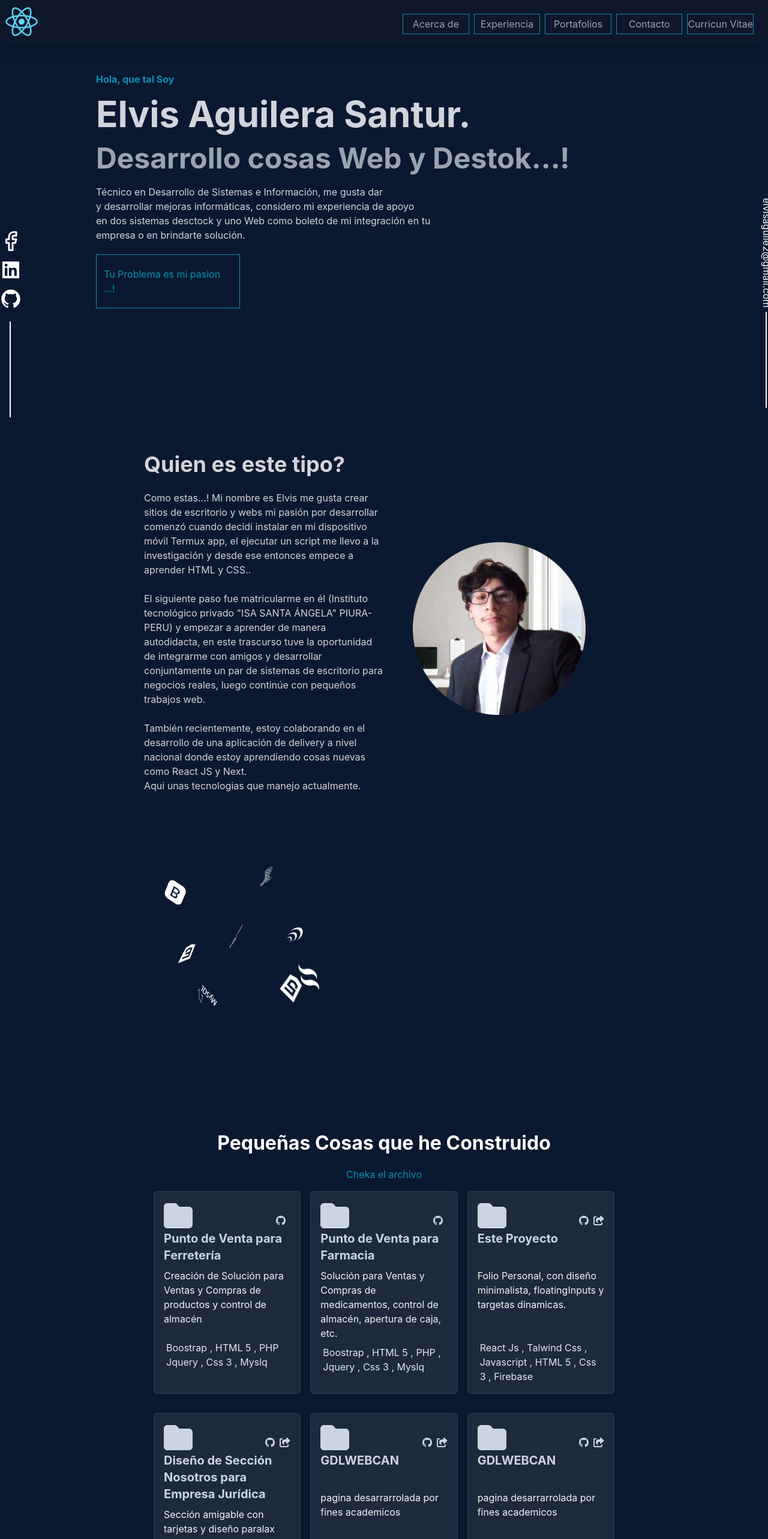
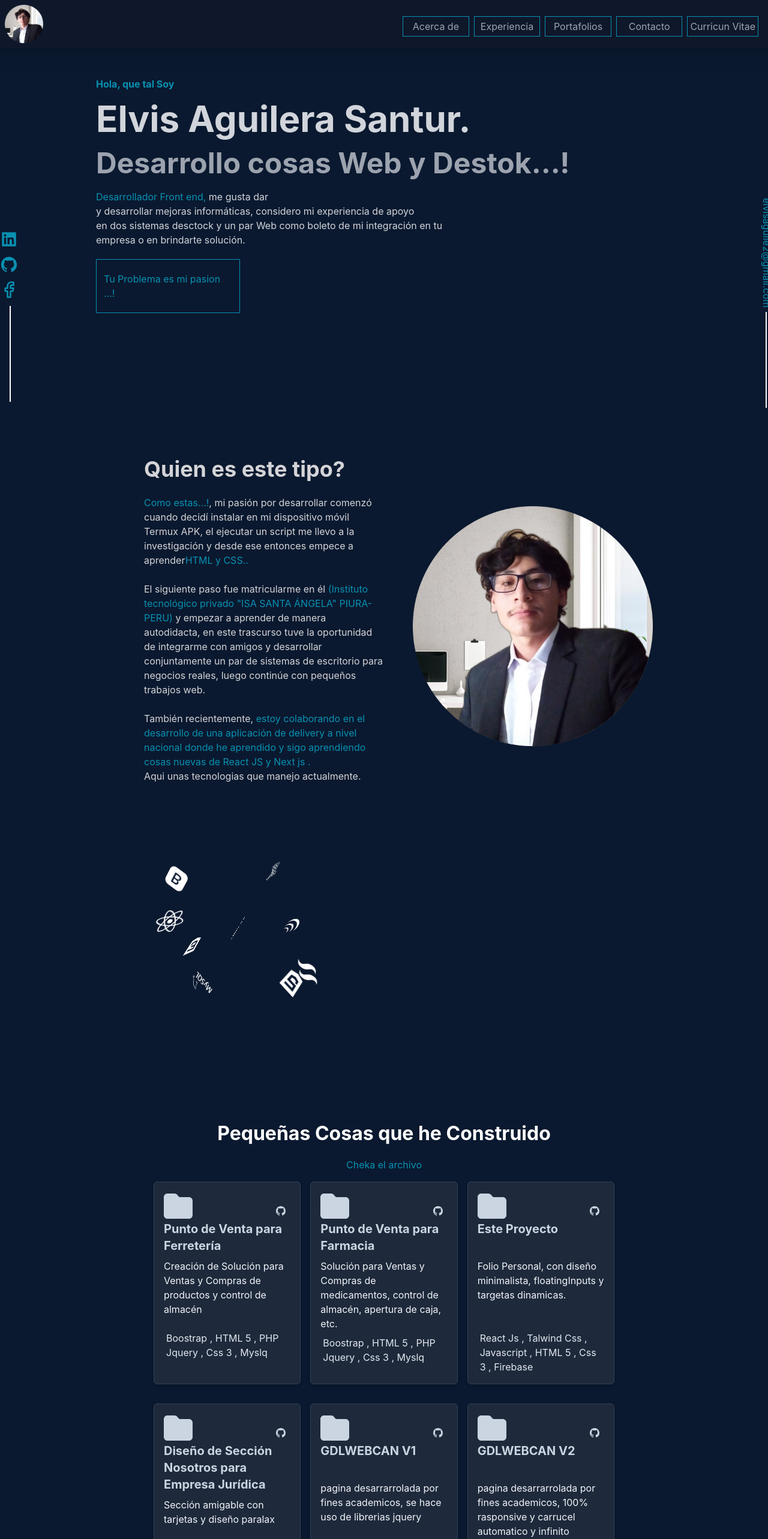
Before and after one commit to Termux-Master93/folioPerson, a React (Create React App) app: page / in a window 1280 px wide. Shown: the top 2566 px of the page at 60% size. Built offline with nearby package versions, Linux system fonts and the light colour scheme.

Commit message:
mejorar aspectos rasponsivos y incluir laxyLoader pra la carga peresoza

```diff
--- a/src/components/Folio/Components/Experienci.jsx
+++ b/src/components/Folio/Components/Experienci.jsx
@@ -1,12 +1,9 @@
 import React from "react";
-import { faFolder,faShareFromSquare } from "@fortawesome/free-solid-svg-icons";
+import { faFolder, faShareFromSquare } from "@fortawesome/free-solid-svg-icons";
 import { FontAwesomeIcon } from "@fortawesome/react-fontawesome";
 
 import { BsGithub } from "react-icons/bs";
 
-//https://termux-master93.github.io/git_GDLWEBCAP_BOOSTRAP/site
-//https://webcacecob.netlify.app/nosotros
-//https://peaceful-brigadeiros-c7d9f7.netlify.app/
 const Experienci = () => {
     const folios = [
         {
@@ -14,14 +11,16 @@ const Experienci = () => {
             title: "Punto de Venta para Ferretería",
             parrafo: "Creación de Solución para Ventas y Compras de productos y control de almacén",
             tecnology: ["Boostrap", " , ", " HTML 5", " , ", "PHP", "  ", "Jquery", " , ", "Css 3", " , ", "Myslq"],
-            iconGit: <BsGithub />
+            iconGit: <BsGithub />,
+            link: "https://github.com/Termux-Master93/proyecto"
         },
         {
             id: 2,
             title: "Punto de Venta para Farmacia",
             parrafo: "Solución para Ventas y Compras de medicamentos, control de almacén, apertura de caja, etc.",
-            tecnology: ["Boostrap", " , ", " HTML 5", " , ", "PHP", " , ", "Jquery", " , ", "Css 3", " , ", "Myslq"],
-            iconGit: <BsGithub />
+            tecnology: ["Boostrap", " , ", " HTML 5", " , ", "PHP", "  ", "Jquery", " , ", "Css 3", " , ", "Myslq"],
+            iconGit: <BsGithub />,
+            link: "https://github.com/Termux-Master93/sistemaFarmacia"
         },
         {
             id: 3,
@@ -29,7 +28,9 @@ const Experienci = () => {
             parrafo: "Folio Personal, con diseño minimalista, floatingInputs y targetas dinamicas.",
             tecnology: ["React Js", " , ", "Talwind Css", " , ", "Javascript", " , ", " HTML 5", " , ", "Css 3", " , ", "Firebase"],
             iconGit: <BsGithub />,
-            iconView: <FontAwesomeIcon icon={faShareFromSquare} />
+            iconView: <FontAwesomeIcon icon={faShareFromSquare} />,
+            linkCode: "https://github.com/Termux-Master93/folioPerson",
+            link: ""
         },
         {
             id: 4,
@@ -38,30 +39,35 @@ const Experienci = () => {
             tecnology: ["Boostrap", " , ", " HTML 5", " , ", "Css 3",],
             iconGit: <BsGithub />,
             iconView: <FontAwesomeIcon icon={faShareFromSquare} />,
+            linkCode: "https://github.com/Termux-Master93/nosotros",
             link: "https://webcacecob.netlify.app/nosotros"
         },
         {
             id: 5,
-            title: "GDLWEBCAN",
-            parrafo: "pagina desarrarrolada por fines academicos",
+            title: "GDLWEBCAN V1",
+            parrafo: "pagina desarrarrolada por fines academicos, se hace uso de librerias jquery",
             tecnology: [" HTML 5", " , ", "Css 3", " , ", "Jquery", " , ", "JavaScript"],
             iconGit: <BsGithub />,
-            iconView: <FontAwesomeIcon icon={faShareFromSquare} />
+            iconView: <FontAwesomeIcon icon={faShareFromSquare} />,
+            linkCode: "",
+            link: "https://peaceful-brigadeiros-c7d9f7.netlify.app/"
         },
         {
             id: 5,
-            title: "GDLWEBCAN",
-            parrafo: "pagina desarrarrolada por fines academicos",
-            tecnology: [" HTML 5", " , ", "Css 3", " , ", "Jquery", " , ", "JavaScript"],
+            title: "GDLWEBCAN V2",
+            parrafo: "pagina desarrarrolada por fines academicos, 100% rasponsive y carrucel automatico y infinito",
+            tecnology: [" HTML 5", " , ", "Css 3", ",", "Boostrap"],
             iconGit: <BsGithub />,
-            iconView: <FontAwesomeIcon icon={faShareFromSquare} />
+            iconView: <FontAwesomeIcon icon={faShareFromSquare} />,
+            linkCode: "https://github.com/Termux-Master93/git_GDLWEBCAP_BOOSTRAP",
+            link: "https://termux-master93.github.io/git_GDLWEBCAP_BOOSTRAP/site"
         },
 
     ]
 
     return (
         <div className="container mx-auto w-3/5 mt-[10rem]">
-            <a name={3}/>
+            <a name={3} href="/#" rel="noreferrer"> </a>
             <header className="mb-4">
                 <h4 className="text-medium text-white mb-4 text-[2rem] font-bold">Pequeñas Cosas que he Construido</h4>
                 <h6 className="text-cyan-600 text-medium">Cheka el archivo</h6>
@@ -70,14 +76,14 @@ const Experienci = () => {
                 {
                     folios.map((x, index) => (
                         <div className=" grid grid-cols-1  rounded-md border border-slate-700 shadow-md mb-4 bg-slate-800">
+                            <a href={x.link} target="_BLANK" rel="noreferrer">
                                 <div className="rounded p-4 cursor-pointer">
                                     <div className="flex justify-between cursor-pointer" key={index}>
                                         <div>
                                             <FontAwesomeIcon icon={faFolder} className="boder text-[3rem] text-slate-300 border-slate-100" />
                                         </div>
                                         <div className="mt-[1.5rem] flex">
-                                       <span className=" flex mr-2 text-slate-300">{x.iconGit}</span>
-                                        <span className=" flex text-slate-300">{x.iconView}</span>
+                                            <a href={x.linkCode} target="_BLANCK" ><span className=" flex mr-2 text-slate-300">{x.iconGit}</span> </a>
                                         </div>
                                     </div>
                                     <div className="min-h-[4rem]">
@@ -88,6 +94,8 @@ const Experienci = () => {
                                         <p className=" px-1 text-left  text-slate-200 cursor-pointer">{x.tecnology}</p>
                                     </div>
                                 </div>
+                            </a>
+
                         </div>
                     ))
                 }
--- a/src/components/Folio/Components/LandingHeader.jsx
+++ b/src/components/Folio/Components/LandingHeader.jsx
@@ -24,13 +24,21 @@ const LandingHeader = () => {
 
     ]
 
+
     return (
-        <nav className={`container mx-auto bg-slate-900 opacity-100 drop-shadow-xl  sticky top-0 z-50`}>
+        <nav className={`container mx-auto w-10/12 sm:w-full bg-slate-900 opacity-100 drop-shadow-xl  sticky top-0 z-50`}>
 
-            <header className=" container w-full m-auto ">
+            <header className="container w-full m-auto ">
                 <div className="navbar">
-                    <div className="flex-1  lg:flex-none">
-                        <img className="h-14" src="logo512.png" alt="imagen logo"></img>
+                    <div
+                        className="flex-1  lg:flex-none hover:tooltip hover:tooltip-open hover:tooltip-right"
+                        data-tip={'Elvis Aguilera Santur '}
+                        >
+                        <img
+                            className="h-[4rem] cursor-pointer"
+                            src="assets/elvis.png"
+                             alt="imagen logo"
+                            />
                     </div>
                     <div className="flex justify-end flex-1 px-2">
                         <div className="flex items-stretch">
@@ -39,8 +47,13 @@ const LandingHeader = () => {
                                         <a href={`#${el.id}`}><li className="border border-cyan-600 mr-2 py-1 text-gray-400 cursor-pointer"> {el.link}</li></a>
 
                                 ))}
-                                <li className="border border-cyan-600 mr-2 py-1 text-gray-400 cursor-pointer"> Curricun Vitae</li>
-
+                                <a
+                                    target="_BLANK"
+                                    href="https://drive.google.com/file/d/1s0l99QujKz0cNe9K3BmE66kL3CzNA5_d/view?usp=sharing"
+                                    rel="noreferrer"
+                                        >
+                                    <li className="border border-cyan-600 px-1 py-1 text-gray-400 cursor-pointer"> Curricun Vitae</li>
+                                </a>
                             </ul>
                             <div className="dropdown dropdown-end lg:hidden">
                                 <label tabIndex={0} className="btn btn-ghost rounded-btn flex-none text-cyan-600">
@@ -51,7 +64,14 @@ const LandingHeader = () => {
                                             <a href={`#${el.id}`}><li className="border border-cyan-600 lg:mr-2 py-1 text-gray-400">{el.link}</li></a>
 
                                     ))}
+                                    <a
+                                        target="_BLANK"
+                                        href="https://drive.google.com/file/d/1s0l99QujKz0cNe9K3BmE66kL3CzNA5_d/view?usp=sharing"
+                                        rel="noreferrer"
+                                        >
+
                                     <li className="border border-cyan-600 py-1 text-cyan-600 ">Curricun Vitae</li>
+                                    </a>
                                 </ul>
                             </div>
                         </div>
--- a/src/components/Folio/Components/SeccionI.jsx
+++ b/src/components/Folio/Components/SeccionI.jsx
@@ -3,15 +3,16 @@ import React from "react";
 const SeccionI=()=>{
     return(
             <section>
-            <a name={1}/>
+
                 <div className="container mx-auto w-9/12 text-left">
+                    <a name={1} href="/"  > </a>
                     <p className="text-cyan-600 font-bold mb-4 mt-[3rem]"> Hola, que tal Soy</p>
                     <h1 className="text-gray-300 text-4xl sm:text-6xl mb-5 font-bold">Elvis Aguilera Santur.</h1>
                     <h2 className="text-gray-400 text-4xl sm:text-5xl mb-5 font-bold">Desarrollo cosas Web y Destok...!</h2>
                     <p className="text-gray-300 mb-5 text-1xl">
-                        Técnico en Desarrollo de Sistemas e Información, me gusta dar<br/>
+                        <span className="text-cyan-600">Desarrollador Front end, </span>me gusta dar<br/>
                         y desarrollar mejoras informáticas, considero mi experiencia de apoyo<br/>
-                        en dos sistemas desctock y uno Web como boleto de mi integración en tu<br/>
+                        en dos sistemas desctock y un par Web como boleto de mi integración en tu<br/>
                         empresa o en brindarte solución.
                     </p>
                     <p className="border border-cyan-600 text-cyan-600 mb-40 py-5 px-3 w-60">Tu Problema es mi pasion ...!</p>
--- a/src/components/Folio/Components/SectionIcons.jsx
+++ b/src/components/Folio/Components/SectionIcons.jsx
@@ -1,29 +1,84 @@
 import React from 'react';
-import {FiFacebook} from "react-icons/fi";
-import { AiFillLinkedin,AiFillGithub } from "react-icons/ai";
+import { FiFacebook } from "react-icons/fi";
+import { AiFillLinkedin, AiFillGithub } from "react-icons/ai";
+const icons = [
+    {
+        url: 'https://www.linkedin.com/in/elvis-aguilera-santur-aa58a2230/',
+        icon: <AiFillLinkedin />,
+        toltip: 'Linkedin'
+    },
+    {
+        url: 'https://github.com/Termux-Master93',
+        icon: <AiFillGithub />,
+        toltip: 'gitHub'
+    },
+    {
+        url: 'https://www.facebook.com/elvis.aguilera.3705',
+        icon: <FiFacebook />,
+        toltip: 'Faccebook'
+    }
 
-const SectionIcons=()=>{
-    return(
-        <blockquote className="container m-auto w-full">
-            <div className="grid grid-cols-2">
-                <div className="grid grid-cols-1 justify-self-start fixed top-[24rem]">
+]
+const SectionIcons = () => {
+    return (
+        <>
+            <blockquote className="hidden sm:block  container m-auto w-full">
+                <div className=" grid grid-cols-2">
+                    <div className="grid sm:grid-cols-1 justify-self-start fixed top-[24rem]">
                         <ul className='pb-2 block'>
-                        <li className='text-white text-4xl'> <FiFacebook/></li>
-                        <li className='text-white text-4xl my-3'> <AiFillLinkedin /></li>
-                        <li className='text-white text-4xl mb-5'><AiFillGithub/></li>
+                            {icons.map((icono, index) => (
+                                <li
+                                //tooltip tooltip-open tooltip-left" data-tip="hello"
+                                    key={index}
+                                    className='text-cyan-600 text-3xl mb-3'>
+
+                                    <a
+                                        target="_BLANk"
+                                        className='hover:tooltip hover:tooltip-open hover:tooltip-right'
+                                        data-tip={icono.toltip}
+                                        href={icono.url}
+                                        rel="noreferrer"
+                                    >{icono.icon}</a>
+                                </li>
+
+                            ))
+                            }
                             <li className='ml-4'><div className="h-[10rem] border w-0 border-x-white"></div></li>
                         </ul>
 
                     </div>
-                <div className="grid grid-cols-1 justify-self-end fixed top-[20rem]">
+                    <div className="grid sm:grid-cols-1 justify-self-end fixed top-[20rem]">
                         <ul className="pb-2">
-                        <li><p className='text-white rotate-90 w-1 mb-[11rem]'>elvisaguile2@gmail.com</p></li>
+                            <li><p className='text-cyan-600 text-medium rotate-90 w-1 mb-[11rem]'>elvisaguile2@gmail.com</p></li>
                             <li><div className="h-[10rem] border w-0  border-x-white"></div></li>
                         </ul>
                     </div>
                 </div>
 
+
             </blockquote>
+
+            <div className="w-3/5 container mx-auto mt-[8rem] text-center">
+            <div className='sm:hidden pb-2 flex justify-center'>
+                            {icons.map((icono, index) => (
+                                <p
+                                    key={index}
+                                    className='text-cyan-600 text-3xl text-center mr-3'>
+                                    <a
+                                        target="_BLANk"
+                                        className='hover:tooltip hover:tooltip-open hover:tooltip-right'
+                                        data-tip={icono.toltip}
+                                        href={icono.url}
+                                        rel="noreferrer"
+                                    >{icono.icon}</a>
+                                </p>
+
+                            ))
+                            }
+                        </div>
+                <p className="text-slate-300 block text-medium pb-4">Diseñado y Contruido por <span className="text-cyan-600">@Elvis Aguilera Santur</span></p>
+            </div>
+        </>
 
     );
 }
--- a/src/components/Folio/Components/SpinnerTecnology.jsx
+++ b/src/components/Folio/Components/SpinnerTecnology.jsx
@@ -1,13 +1,15 @@
 import { SiJquery,SiMysql,SiMicrosoftsqlserver,SiTailwindcss} from "react-icons/si";
 import styled from '../styles/index.module.css';
+import React from "react";
+
 import { ImHtmlFive} from "react-icons/im";
 import { IoLogoCss3 } from "react-icons/io";
 import { BsBootstrapFill} from "react-icons/bs";
 import { BiGitBranch } from "react-icons/bi";
-import React from "react";
+import { FaReact } from 'react-icons/fa';
 const SpinnerTecnology=()=>{
     return(
-        <div className={` ml-[15rem] ${styled.containerPather}`}>
+        <div className={`ml-[25%] sm:ml-[12rem] md:ml-[15rem] ${styled.containerPather}`}>
             <div className={`${styled.containerHijo}`} >
                 <div className={`${styled.box}`}><p className='text-white text-4xl xl:mt-[50%]'><SiJquery/></p></div>
                 <div className={`${styled.box}`}><p className='text-white text-4xl xl:mt-[50%]'><ImHtmlFive/></p></div>
@@ -17,6 +19,7 @@ const SpinnerTecnology=()=>{
                 <div className={`${styled.box}`}><p className='text-white text-5xl'><SiMysql/></p></div>
                 <div className={`${styled.box}`}><p className='text-white xl:mt-[88%] text-4xl'><SiMicrosoftsqlserver/></p></div>
                 <div className={`${styled.box}`}><p className='text-white text-5xl mt-[50%] xl:ml-[90%]'><SiTailwindcss/></p></div>
+                <div className={`${styled.box}`}><p className='text-white text-5xl mt-[50%] xl:ml-[90%]'><FaReact/></p></div>
             </div>
         </div>
     );
--- a/src/components/Folio/Components/WhoIam.jsx
+++ b/src/components/Folio/Components/WhoIam.jsx
@@ -2,37 +2,34 @@ import React from "react";
 
 const WhoIam=()=>{
     return(
-        <div className="container m-auto w-9/12  z-0">
-            <a name={2}/>
+        <div className="container m-auto w-full sm:w-9/12  z-0">
+            <a name={2} href="/#" rel="noreferrer" > </a>
             <section className="container p-20">
 
-                <div className="grid grid-cols-2">
+                <div className="grid grid-cols-1 sm:grid-cols-1 md:grid-cols-2">
                     <div className="text-left mb-5">
                         <h2 className="text-zinc-300 w-full text-4xl font-bold mb-6">Quien es este tipo?</h2>
                         <p className="text-zinc-300 w-full">
-
-                            Como estas...! Mi nombre es Elvis me gusta crear sitios de escritorio y webs mi pasión
-                            por desarrollar comenzó cuando decidí instalar en mi dispositivo móvil Termux app, el
+                           <span className="text-cyan-600">Como estas...!</span>, mi pasión
+                            por desarrollar comenzó cuando decidí instalar en mi dispositivo móvil Termux APK, el
                             ejecutar un script me llevo a la investigación y desde ese entonces empece a aprender
-                             HTML y CSS..</p><br/>
+                            <span className="text-cyan-600">HTML y CSS..</span> </p><br/>
                         <p className="text-zinc-300 w-full">
-                            El siguiente paso fue matricularme en él (Instituto tecnológico privado "ISA SANTA ÁNGELA" PIURA-PERU)
+                            El siguiente paso fue matricularme en él<span className="text-cyan-600"> (Instituto tecnológico privado "ISA SANTA ÁNGELA" PIURA-PERU) </span>
                             y empezar a aprender de manera autodidacta, en este trascurso tuve la oportunidad de integrarme con
                             amigos y desarrollar conjuntamente un par de sistemas de escritorio para negocios reales, luego
                             continúe con pequeños trabajos web.
                         </p><br/>
                         <p className="text-zinc-300 w-full">
-                             También recientemente, estoy colaborando en el desarrollo de una aplicación de delivery a nivel
-                             nacional donde estoy aprendiendo cosas nuevas como React JS y Next.
+                             También recientemente, <span className="text-cyan-600">estoy colaborando en el desarrollo de una aplicación de delivery a nivel
+                             nacional donde he aprendido y sigo aprendiendo cosas nuevas de React JS y Next js .</span>
                         </p>
                         <h3 className="text-zinc-300">Aqui unas tecnologias que manejo actualmente.</h3>
                     </div>
                     <div className="flex w-full content-center ml-[3rem]">
                         <picture className="text-center relative  my-auto">
-                             <img className="h-[18rem]" src="assets/elvis.png" alt="imagen elvis"></img>
+                             <img className="" src="assets/elvis.png" alt="imagen elvis"></img>
                         </picture>
-
-
 
                     </div>
                 </div>
--- a/src/components/Folio/LandingPage.jsx
+++ b/src/components/Folio/LandingPage.jsx
@@ -1,28 +1,29 @@
-import React from "react";
 import styles from './styles/index.module.css';
+import React, { Suspense, lazy } from "react";
+import { LazySpinner } from './Components/spinner/LazyLoader';
 
-import LangingHeader from './Components/LandingHeader';
-import SeccionI from "./Components/SeccionI";
-import WhoIam from "./Components/WhoIam";
-import SectionIcons from "./Components/SectionIcons";
-import Experienci from "./Components/Experienci";
-import SpinnerTecnology from "./Components/SpinnerTecnology";
-import PersonFomrs from "./Components/Form/PersonForm";
+const LandingHeader=lazy(()=>import('./Components/LandingHeader'))
+const SeccionI=lazy(()=>import('./Components/SeccionI'))
+const  WhoIam=lazy(()=>import('./Components/WhoIam'))
+const SectionIcons=lazy(()=>import('./Components/SectionIcons'))
+const Experienci=lazy(()=>import('./Components/Experienci'))
+const SpinnerTecnology=lazy(()=>import('./Components/SpinnerTecnology'))
+const PersonFomrs=lazy(()=>import('./Components/Form/PersonForm'))
+const LandingPage = () => {
 
-const LandingPage=()=>{
-    return(
+    return (
+        <Suspense fallback={<LazySpinner/>}>
             <main className={`${styles.background}`}>
-          {/**
-           * https://termux-master93.github.io/GIMTH-PAGINA-PARA-GIM/index.html
-           * */}
-            <LangingHeader/>
+                <LandingHeader />
                 <SeccionI/>
-            <SectionIcons/>
                 <WhoIam/>
                 <SpinnerTecnology/>
                 <Experienci/>
                 <PersonFomrs/>
+                <SectionIcons/>
+
             </main>
+        </Suspense>
     );
 }
 export default LandingPage;
```
Also changed, not shown: src/components/Folio/Components/Form/PersonForm.jsx (+14 -7 lines). Lines whose indentation alone changed are shown as unchanged.
